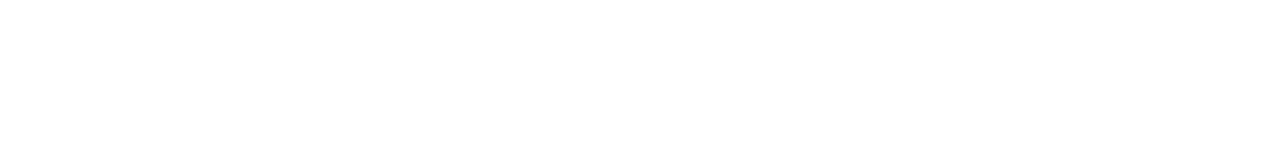
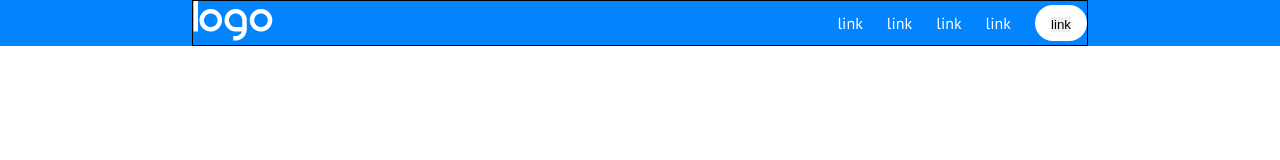
Before and after one commit to reistence/htmlcss-responsive-layout, a plain HTML site: page index.html in a window 1280 px wide. Drawn offline with Linux system fonts and the light colour scheme.

Commit message:
header implemented

```diff
--- a/css/style.css
+++ b/css/style.css
@@ -3,11 +3,17 @@
   padding: 0;
   box-sizing: border-box;
 }
+/* PALETTE */
+/* BLU #0184fd
+CYAN #b5ddff
+VIOLET #9792e4
+YELLOW #fdc15f
+BLACK #333333 */
+/* COMMON */
 html {
   font-size: 100%;
   font-family: "PT Sans", sans-serif;
 }
-
 ul {
   list-style: none;
   list-style-position: inside;
@@ -16,3 +22,68 @@ a {
   text-decoration: none;
   color: inherit;
 }
+img {
+  width: 100%;
+}
+.container {
+  width: 95%;
+  margin: 0 auto;
+  border: 1px solid black;
+}
+button {
+  border: none;
+}
+
+/* HEADER */
+header {
+  width: 100%;
+  background-color: #0184fd;
+}
+
+header .container {
+  display: flex;
+  justify-content: space-between;
+  align-items: center;
+}
+.fa-bars {
+  color: white;
+  font-size: 1.5rem;
+}
+
+.menu-desk {
+  display: none;
+  color: white;
+}
+
+/* TABLET */
+@media screen and (min-width: 768px) {
+}
+
+/* DESKTOP */
+@media screen and (min-width: 992px) {
+  .container {
+    width: 70%;
+  }
+  .ham-menu {
+    display: none;
+  }
+  .menu-desk {
+    display: block;
+  }
+
+  .menu-desk ul {
+    display: flex;
+    flex-direction: row;
+    align-items: center;
+  }
+  .menu-desk ul li {
+    margin-left: 1.5em;
+  }
+  .menu-desk ul li:last-child {
+    color: black;
+    background-color: white;
+    padding: 0.5em 1em;
+    vertical-align: middle;
+    border-radius: 20px;
+  }
+}
--- a/index.html
+++ b/index.html
@@ -23,5 +23,37 @@
       referrerpolicy="no-referrer"
     />
   </head>
-  <body></body>
+  <body>
+    <!-- HEADER -->
+    <header>
+      <div class="container">
+        <div class="logo">
+          <img src="img/logo.png" alt="logo" />
+        </div>
+        <div class="ham-menu">
+          <i class="fa-solid fa-bars"></i>
+        </div>
+        <div class="menu-desk">
+          <ul>
+            <li><a href="">link</a></li>
+            <li><a href="">link</a></li>
+            <li><a href="">link</a></li>
+            <li><a href="">link</a></li>
+            <li>
+              <button>
+                <a href="">link</a>
+              </button>
+            </li>
+          </ul>
+        </div>
+      </div>
+    </header>
+    <!-- /HEADER -->
+    <!-- MAIN -->
+    <main></main>
+    <!-- /MAIN -->
+    <!-- FOOTER -->
+    <footer></footer>
+    <!-- /FOOTER -->
+  </body>
 </html>
```
